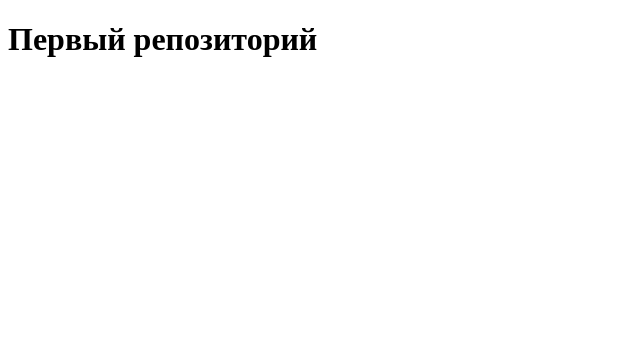
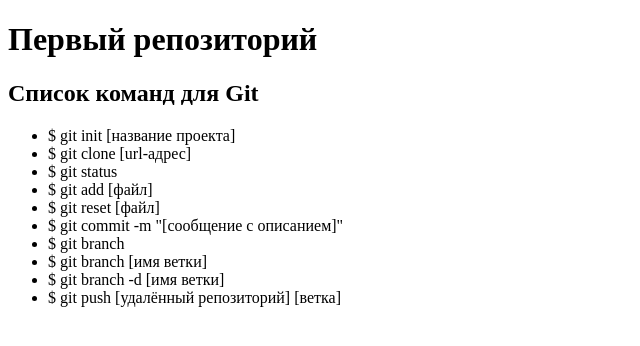
Before and after one commit to Nein9Nein/hillel, a plain HTML site: page index.html in a window 1280 px wide. Shown: the whole page, without its empty margins (0-640 px from the left). Drawn offline with Linux system fonts and the light colour scheme.

Commit message:
add command list for index.html

```diff
--- a/index.html
+++ b/index.html
@@ -8,5 +8,18 @@
 </head>
 <body>
     <h1>Первый репозиторий</h1>
+    <h2>Список команд для Git</h2>
+    <ul>
+        <li>$ git init [название проекта]</li>
+        <li>$ git clone [url-адрес]</li>
+        <li>$ git status</li>
+        <li>$ git add [файл]</li>
+        <li>$ git reset [файл]</li>
+        <li>$ git commit -m "[сообщение с описанием]"</li>
+        <li>$ git branch</li>
+        <li>$ git branch [имя ветки]</li>
+        <li>$ git branch -d [имя ветки]</li>
+        <li>$ git push [удалённый репозиторий] [ветка]</li>
+    </ul>
 </body>
 </html>
```
